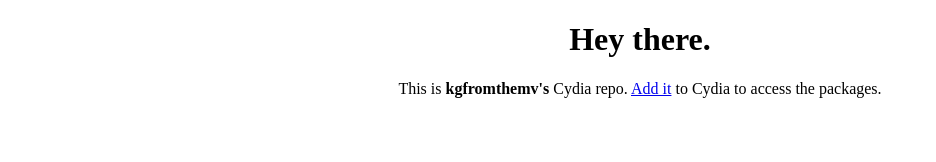
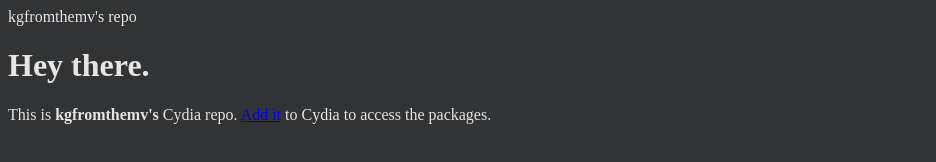
Before and after one commit to kgfromthemv/kgfromthemv.github.io, a plain HTML site: page index.html in a window 1280 px wide. Shown: the whole page, without its empty margins (0-936 px from the left). Drawn offline with Linux system fonts and the light colour scheme.

Commit message:
added stylesheet
added a .css stylesheet and updated the html to reflect that.

```diff
--- /dev/null
+++ b/assets/css/style.css
@@ -0,0 +1,5 @@
+body {
+    align: center;
+    background-color: #323335;
+    color: #e5e5e5;
+  };
--- a/index.html
+++ b/index.html
@@ -1,6 +1,11 @@
 <!DOCTYPE html>
 <html>
-<body align = "center">
+<head>
+<link rel="stylesheet" type="text/css" href="/assets/css/style.css"
+<title>kgfromthemv's repo</title>
+
+</head>
+<body>
 <h1>Hey there.</h1>
 <p>This is <b>kgfromthemv's</b> Cydia repo. <a href="cydia://url/https://cydia.saurik.com/api/share#?source=https://kgfromthemv.github.io/">Add it</a> to Cydia to access the packages.</p>
 </body>
```
